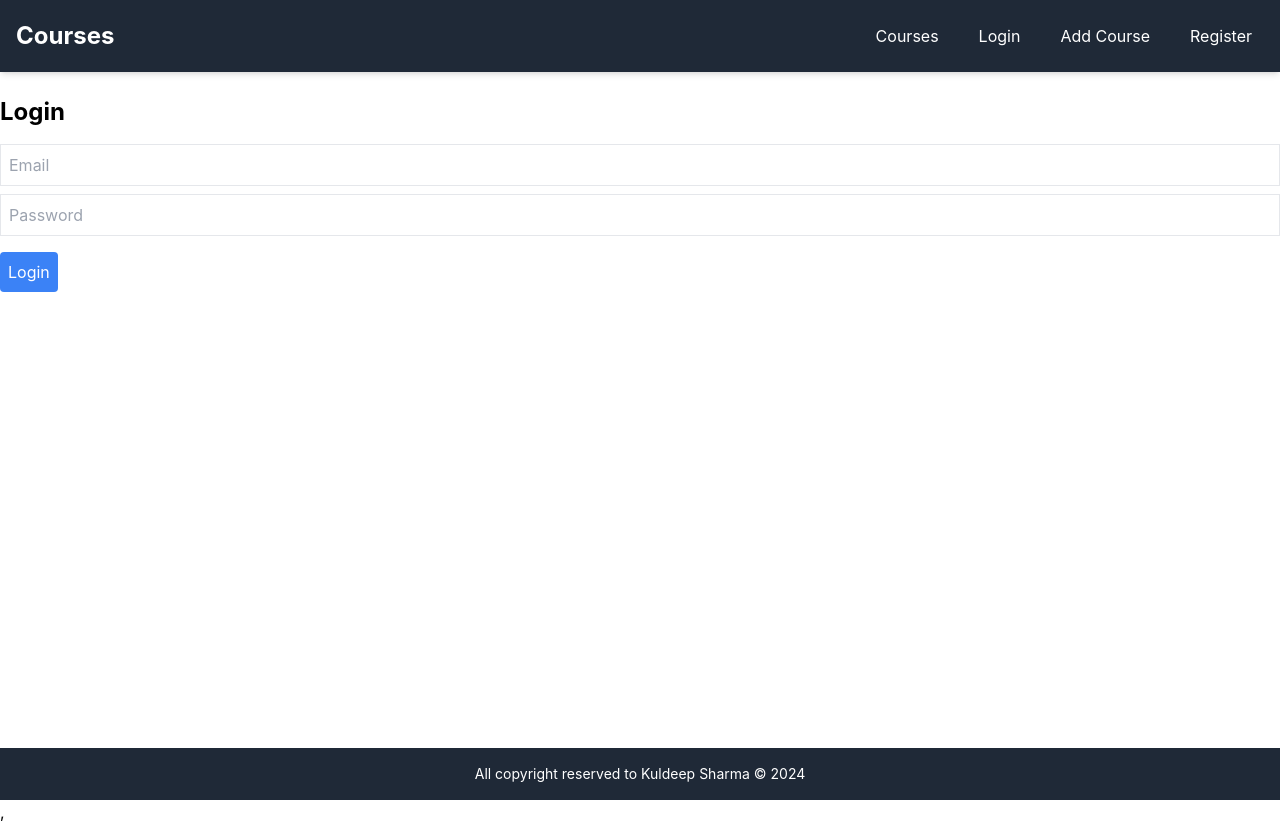
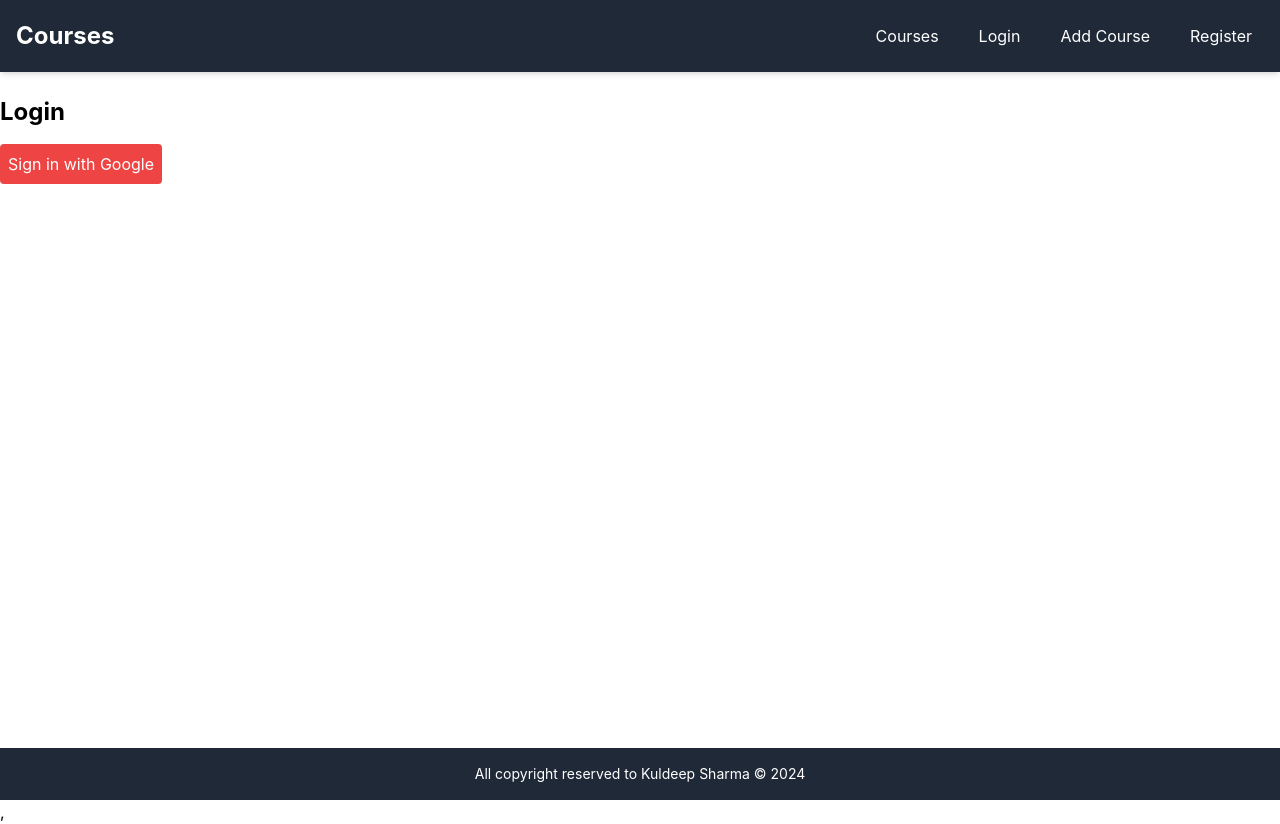
Before and after one commit to kuldeepsharma2/course-app, a React (Create React App) app: page /login in a window 1280 px wide. Built offline with nearby package versions, Linux system fonts and the light colour scheme; no server answers.

Commit message:
sign with google

```diff
--- a/src/pages/Login.js
+++ b/src/pages/Login.js
@@ -1,34 +1,30 @@
 import React, { useState } from 'react';
-import { getAuth, signInWithEmailAndPassword } from 'firebase/auth';
+import { getAuth, signInWithPopup, GoogleAuthProvider } from 'firebase/auth';
 import { useNavigate } from 'react-router-dom';
 
 function Login() {
-  const [email, setEmail] = useState('');
-  const [password, setPassword] = useState('');
   const [error, setError] = useState(''); // State for error message
   const navigate = useNavigate();
 
-  const handleLogin = async (e) => {
-    e.preventDefault();
+  const handleGoogleLogin = async () => {
     setError(''); // Clear previous errors
+    const auth = getAuth();
+    const provider = new GoogleAuthProvider();
+
     try {
-      const auth = getAuth();
-      await signInWithEmailAndPassword(auth, email, password);
+      await signInWithPopup(auth, provider);
       navigate('/'); // Redirect to the dashboard after successful login
     } catch (error) {
-      // Check the error code and set the error message accordingly
-      if (error.code === 'auth/invalid-email') {
-        setError('Your email is wrong');
-        alert('Invalid Email: Please enter a valid email address.');
-      } else if (error.code === 'auth/wrong-password') {
-        setError('Your password is wrong');
-        alert('Invalid Password: Please enter the correct password.');
-      } else if (error.code === 'auth/too-many-requests') {
-        setError('Too many failed login attempts. Please try again later or reset your password.');
-        alert('Too Many Requests: Please try again later.');
-      } else if (error.code === 'auth/invalid-credential') {
-        setError('Invalid credentials. Please enter valid credentials.');
-        alert('Invalid Credentials: Please enter valid credentials.');
+      // Handle possible errors
+      if (error.code === 'auth/account-exists-with-different-credential') {
+        setError('An account already exists with a different credential.');
+        alert('An account already exists with a different credential.');
+      } else if (error.code === 'auth/cancelled-popup-request') {
+        setError('Popup request was canceled.');
+        alert('Popup request was canceled.');
+      } else if (error.code === 'auth/popup-closed-by-user') {
+        setError('The popup was closed before completing the sign in.');
+        alert('The popup was closed before completing the sign in.');
       } else {
         setError('An error occurred. Please try again.');
         alert('An error occurred. Please try again.');
@@ -39,26 +35,13 @@ function Login() {
   return (
     <div className="container mx-auto mt-8">
       <h1 className="text-2xl font-bold mb-4">Login</h1>
-      <form onSubmit={handleLogin}>
-        <input
-          type="email"
-          placeholder="Email"
-          value={email}
-          onChange={(e) => setEmail(e.target.value)}
-          className="border p-2 mb-2 w-full"
-        />
-        <input
-          type="password"
-          placeholder="Password"
-          value={password}
-          onChange={(e) => setPassword(e.target.value)}
-          className="border p-2 mb-4 w-full"
-        />
-        {error && <p className="text-red-500 mb-4">{error}</p>} {/* Display error message */}
-        <button type="submit" className="bg-blue-500 text-white p-2 rounded">
-          Login
-        </button>
-      </form>
+      <button
+        onClick={handleGoogleLogin}
+        className="bg-red-500 text-white p-2 rounded"
+      >
+        Sign in with Google
+      </button>
+      {error && <p className="text-red-500 mt-4">{error}</p>} {/* Display error message */}
     </div>
   );
 }
```
